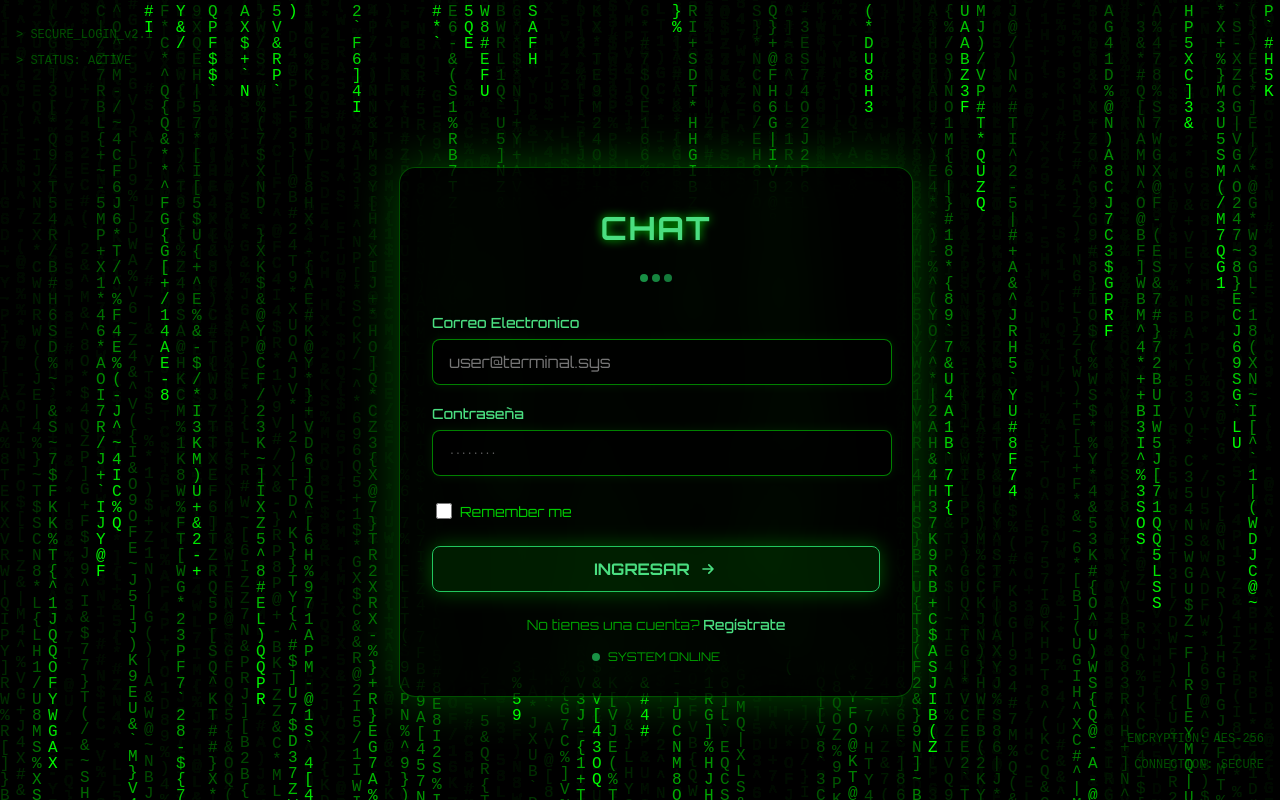
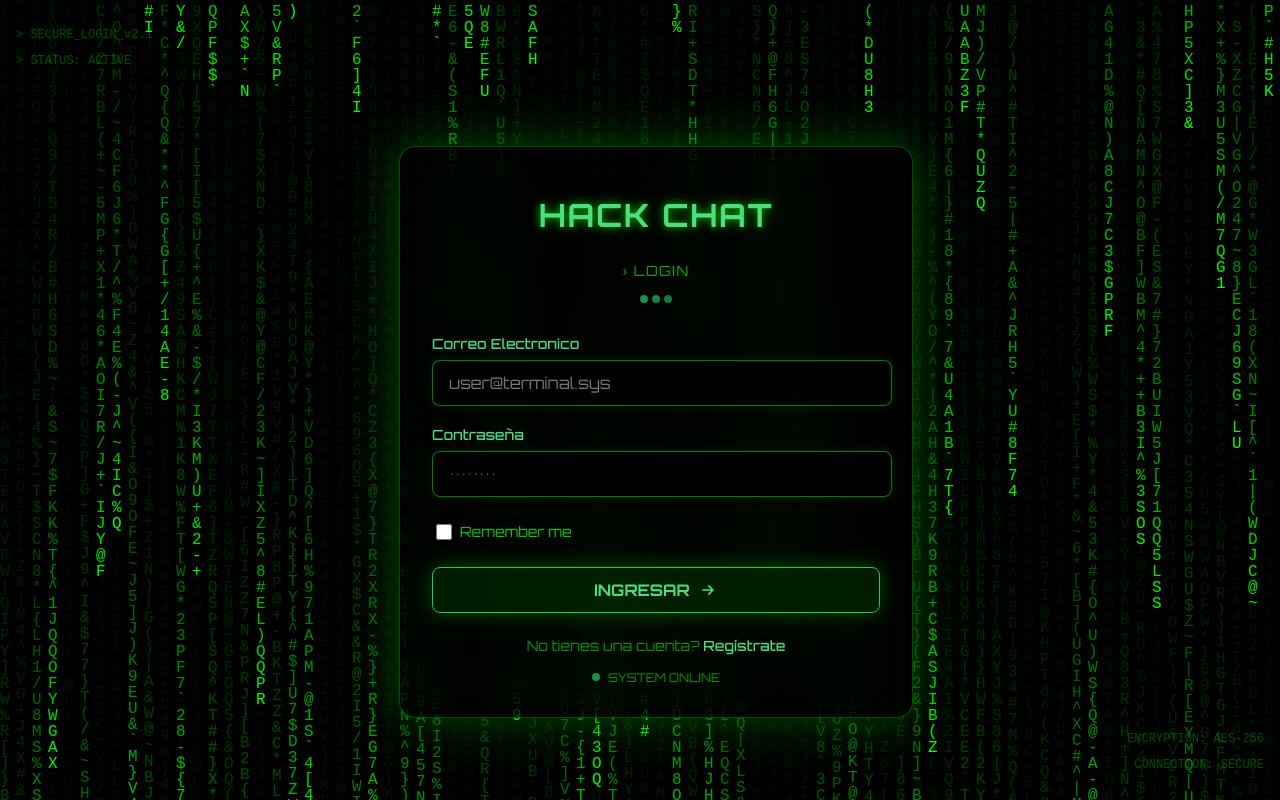
Before and after one commit to nestord23/chat_FE, a React (Vite) app: page /login in a window 1280 px wide. Built offline with nearby package versions, Linux system fonts and the light colour scheme; no server answers.

Commit message:
logo para head
se agregaron los logos para la pagina y nuevo nombre para la aplicacion

```diff
--- a/index.html
+++ b/index.html
@@ -2,10 +2,13 @@
 <html lang="en">
   <head>
     <meta charset="UTF-8" />
-    <link rel="icon" type="image/svg+xml" href="/vite.svg" />
+    <link rel="icon" type="image/svg+xml" href="/hack_chat.png" />
     <meta name="viewport" content="width=device-width, initial-scale=1.0" />
-    <link href="https://fonts.googleapis.com/css2?family=Orbitron:wght@400;500;700;900&display=swap" rel="stylesheet">
-    <title>chat_fe</title>
+    <link
+      href="https://fonts.googleapis.com/css2?family=Orbitron:wght@400;500;700;900&display=swap"
+      rel="stylesheet"
+    />
+    <title>Hack Chat</title>
   </head>
   <body>
     <div id="root"></div>
--- a/src/components/auth/Login.tsx
+++ b/src/components/auth/Login.tsx
@@ -165,7 +165,7 @@ const Login = () => {
           <div style={{ textAlign: 'center' }}>
             <h2
               style={{
-                marginTop: '0.5rem',
+                marginTop: '1rem',
                 fontSize: '2rem',
                 fontFamily: 'Orbitron, sans-serif',
                 fontWeight: 'bold',
@@ -174,8 +174,19 @@ const Login = () => {
                 letterSpacing: '0.05em',
               }}
             >
-              CHAT
+              HACK CHAT
             </h2>
+            <p
+              style={{
+                marginTop: '0.5rem',
+                fontSize: '0.875rem',
+                fontFamily: 'Orbitron, sans-serif',
+                color: 'rgba(0, 255, 0, 0.7)',
+                letterSpacing: '0.1em',
+              }}
+            >
+              › LOGIN
+            </p>
             <div
               style={{
                 marginTop: '1rem',
```
Also changed, not shown: public/hack_chat.png (added), public/hack_chat_login.png (added).
